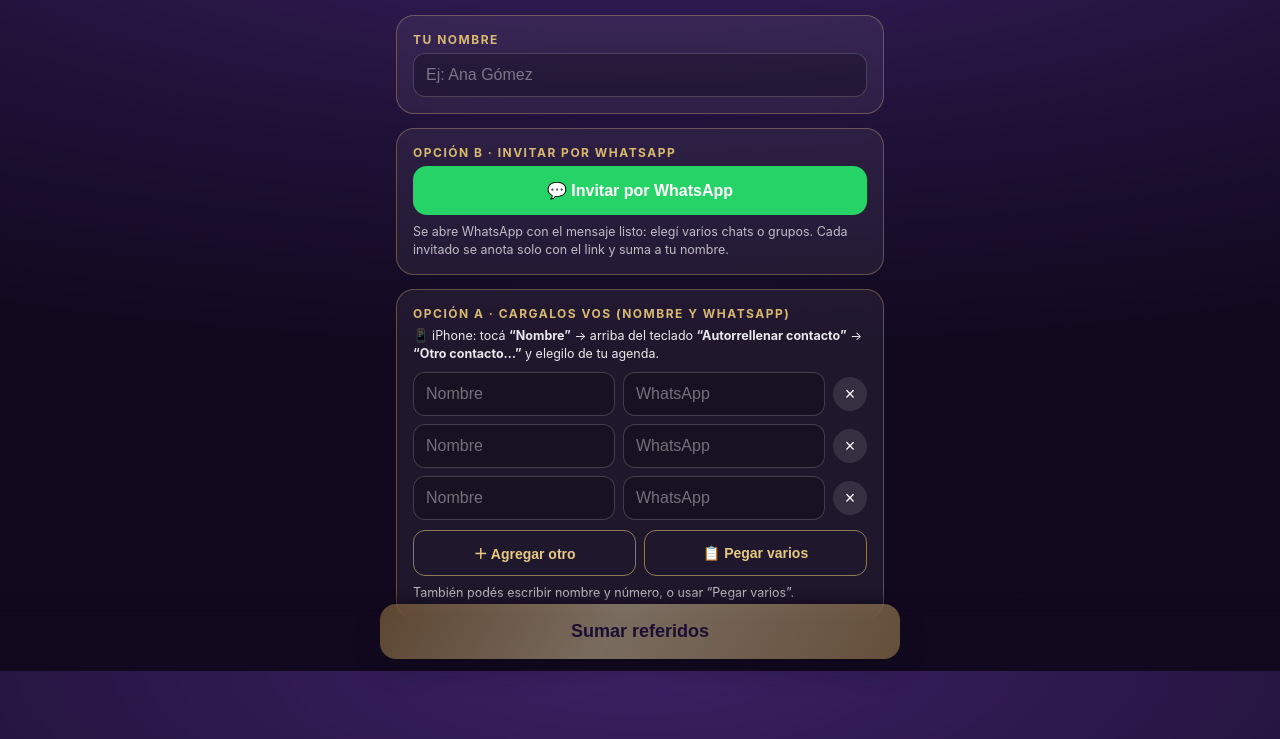
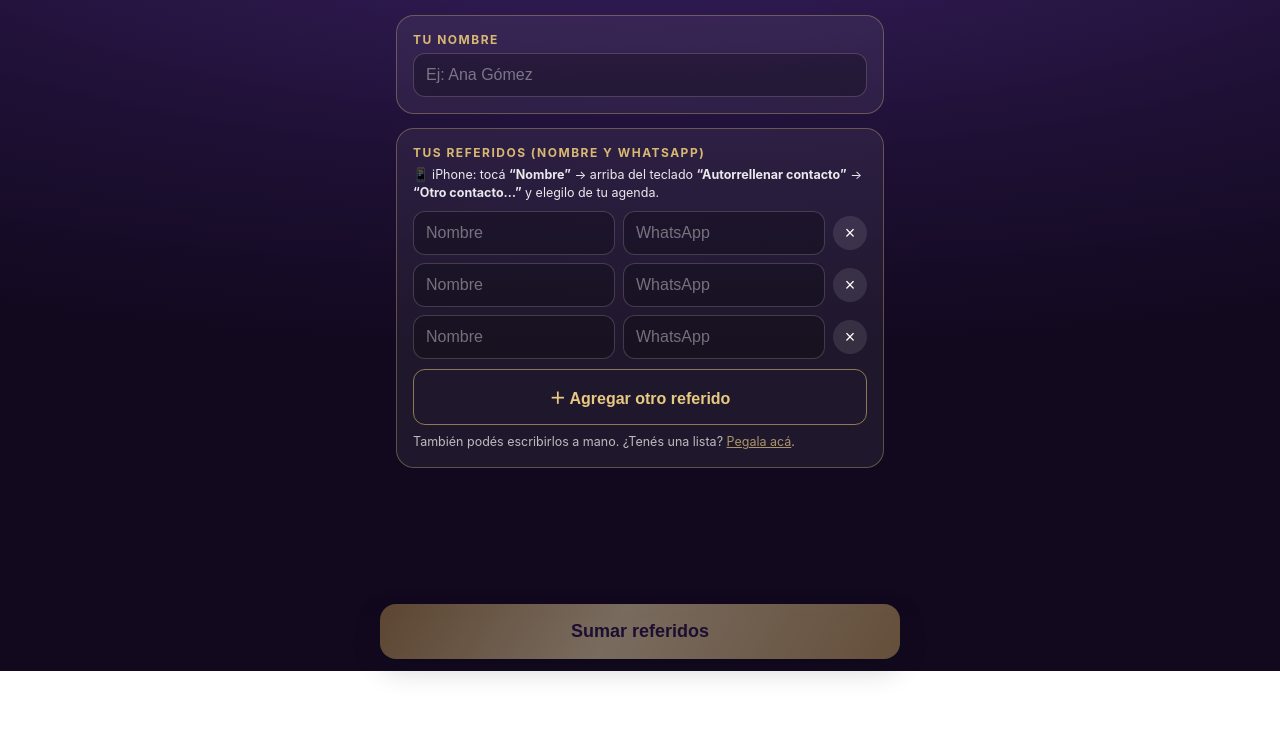
Before and after one commit to hermannpeters88-ux/meta200, a plain HTML site: page index.html in a window 1280 px wide. Shown: the part 129-868 px from the top of the page. After the commit the page ends 800 px from the top, so only its background shows below. Drawn offline with Linux system fonts and the light colour scheme.

Commit message:
Opción A: carga directa simplificada

```diff
--- a/index.html
+++ b/index.html
@@ -46,26 +46,20 @@ input::placeholder,textarea::placeholder{color:rgba(255,255,255,.4)}
     <input id="yo" placeholder="Ej: Ana Gómez" autocomplete="name">
   </div>
   <div class="card">
-    <label>OPCIÓN B · INVITAR POR WHATSAPP</label>
-    <button id="bwa" type="button" style="width:100%;padding:15px;border:none;border-radius:14px;font-size:16px;font-weight:800;color:#fff;background:#25D366">💬 Invitar por WhatsApp</button>
-    <div class="hint">Se abre WhatsApp con el mensaje listo: elegí varios chats o grupos. Cada invitado se anota solo con el link y suma a tu nombre.</div>
-  </div>
-  <div class="card">
-    <label>OPCIÓN A · CARGALOS VOS (NOMBRE Y WHATSAPP)</label>
+    <label>TUS REFERIDOS (NOMBRE Y WHATSAPP)</label>
     <div class="hint" id="tipios" style="margin:0 0 10px;opacity:.9">📱 iPhone: tocá <b>“Nombre”</b> → arriba del teclado <b>“Autorrellenar contacto”</b> → <b>“Otro contacto…”</b> y elegilo de tu agenda.</div>
     <button id="bcont" type="button" style="display:none;width:100%;padding:15px;margin-bottom:12px;border:none;border-radius:14px;font-size:16px;font-weight:800;color:#2A1448;background:linear-gradient(120deg,#B8914A,#F6E3AC 45%,#C9A45C)">📇 Elegir varios de mis contactos</button>
     <div id="lista"></div>
     <div class="cnt" id="cnt"></div>
     <div class="btns">
-      <button class="b2" id="mas" type="button">＋ Agregar otro</button>
-      <button class="b2" id="bpegar" type="button">📋 Pegar varios</button>
+      <button class="b2 full" id="mas" type="button" style="padding:15px;font-size:16px">＋ Agregar otro referido</button>
 
     </div>
     <div id="pegar">
       <textarea id="txt" rows="6" placeholder="Uno por línea, por ejemplo:&#10;Juan Pérez 0981 123 456&#10;María López +595 982 654 321"></textarea>
       <button class="b2 full" id="bproc" type="button" style="margin-top:8px;width:100%">Agregar a la lista</button>
     </div>
-    <div class="hint" id="tip">También podés escribir nombre y número, o usar “Pegar varios”.</div>
+    <div class="hint" id="tip">También podés escribirlos a mano. ¿Tenés una lista? <a href="#" id="bpegar" style="color:#E7C982">Pegala acá</a>.</div>
     <div class="err" id="err"></div>
   </div>
 </div>
@@ -106,7 +100,7 @@ function upd(){var v=validos().length; $('enviar').disabled=!v||!$('yo').value.t
 $('yo').oninput=function(){try{localStorage.setItem('m200_yo',this.value)}catch(e){} upd();};
 function limpiarVacias(){document.querySelectorAll('.row').forEach(function(r){if(!r.querySelector('.nom').value.trim()&&!r.querySelector('.tel').value.trim())r.remove();});}
 $('mas').onclick=function(){fila().querySelector('.nom').focus();};
-$('bpegar').onclick=function(){$('pegar').style.display=$('pegar').style.display==='block'?'none':'block'; if($('pegar').style.display==='block')$('txt').focus();};
+$('bpegar').onclick=function(ev){ if(ev) ev.preventDefault();$('pegar').style.display=$('pegar').style.display==='block'?'none':'block'; if($('pegar').style.display==='block')$('txt').focus();};
 $('bproc').onclick=function(){
   var ls=$('txt').value.split(/\n|;/), k=0; limpiarVacias();
   ls.forEach(function(l){ l=l.trim(); if(!l) return;
@@ -140,7 +134,7 @@ $('otra').onclick=function(){ $('ok').style.display='none'; $('app').style.displ
 fila(); fila(); fila(); upd();
 var E_EMP='entry.1084262222';
 var BASE=location.origin+location.pathname;
-$('bwa').onclick=function(){
+if($('bwa')) $('bwa').onclick=function(){
   var yo=$('yo').value.trim();
   if(!yo){ $('yo').focus(); $('yo').style.borderColor='#ffb4b4'; $('yo').placeholder='Primero escribí tu nombre'; return; }
   var link=BASE+'?ref='+encodeURIComponent(yo);
```
